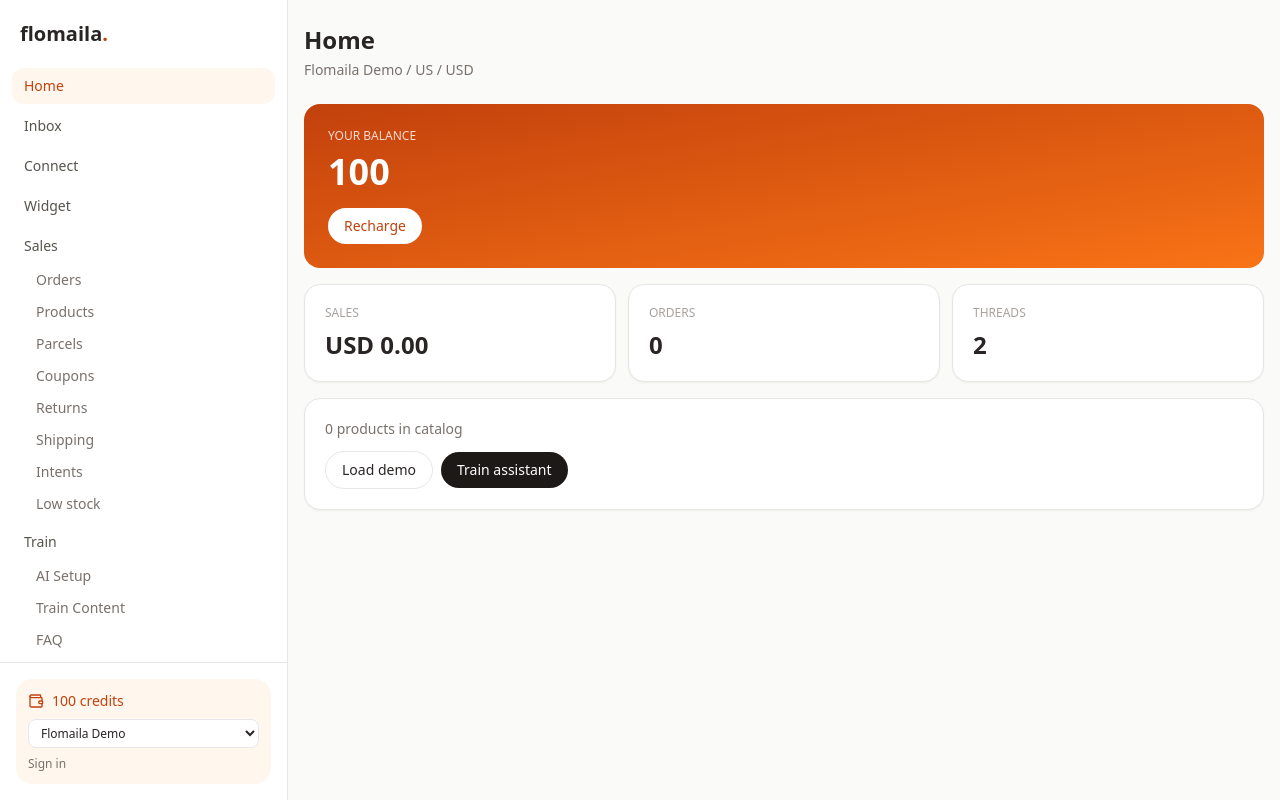
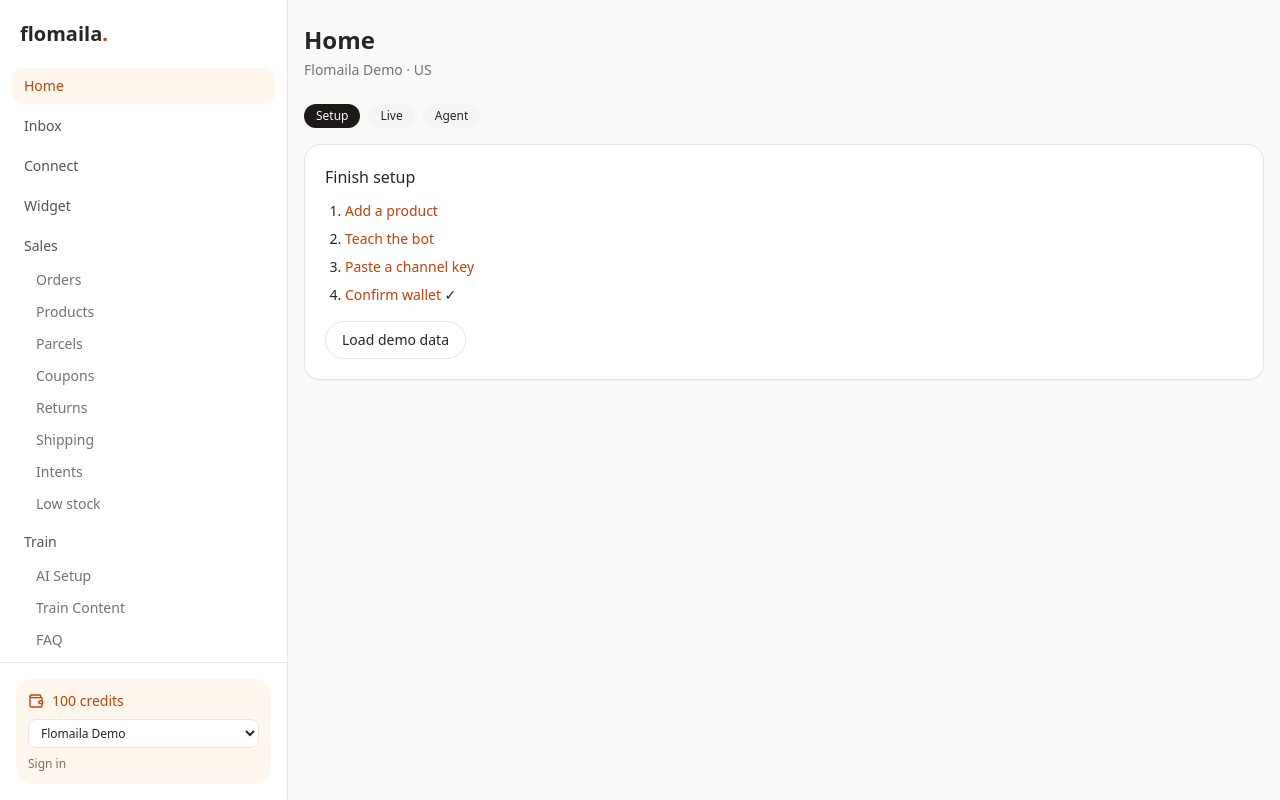
Before and after one commit to hasdit/flomaila-web, a Next.js app: page / in a window 1280 px wide. Built offline with nearby package versions, Linux system fonts and the light colour scheme.

Commit message:
feat: home modes, email canvas, connect wizard, undo helper

```diff
--- a/app/connect/page.tsx
+++ b/app/connect/page.tsx
@@ -1,25 +1,19 @@
 "use client";
 import { useEffect, useState } from "react";
-import { Card, PageHeader } from "@/components/app-shell";
-import { loadConnectors, saveConnector, type Connector } from "@/lib/connect";
-export default function ConnectPage() {
+import { catalog, loadConnectors, saveConnector, type Connector } from "@/lib/connect";
+import { toast } from "@/lib/toast";
+export default function ConnectWizard() {
+  const [step, setStep] = useState(0);
+  const [id, setId] = useState("web");
+  const [key, setKey] = useState("");
   const [items, setItems] = useState<Connector[]>([]);
+  const [ping, setPing] = useState<"idle" | "ok" | "fail">("idle");
   useEffect(() => { setItems(loadConnectors()); }, []);
-  return (
-    <>
-      <PageHeader title="Connect" desc="Store BYO keys locally until OAuth adapters ship." />
-      <div className="grid gap-3 sm:grid-cols-2">{items.map((c) => (
-        <Card key={c.id}>
-          <p className="text-[11px] uppercase tracking-wide text-brand">{c.family}</p>
-          <p className="mt-1 font-medium">{c.name}</p>
-          <p className="mt-1 text-xs text-stone-500">{c.connected ? c.keyHint : "Not connected"}</p>
-          <form className="mt-3 flex flex-wrap gap-2" onSubmit={(e) => { e.preventDefault(); const key = String(new FormData(e.currentTarget).get("key") || ""); setItems(saveConnector(c.id, key)); e.currentTarget.reset(); }}>
-            <input name="key" placeholder="API key" className="flex-1 rounded-full border px-3 py-1 text-sm" />
-            <button className="rounded-full bg-brand px-3 py-1 text-sm text-white" type="submit">Save</button>
-            {c.connected ? <button type="button" className="rounded-full border px-3 py-1 text-sm" onClick={() => setItems(saveConnector(c.id, ""))}>Off</button> : null}
-          </form>
-        </Card>
-      ))}</div>
-    </>
-  );
+  const chosen = catalog.find((c) => c.id === id)!;
+  return (<div className="mx-auto max-w-xl space-y-4"><p className="text-sm text-stone-500">Step {step + 1} / 4</p>
+    {step === 0 && <div className="grid gap-2 sm:grid-cols-2">{catalog.map((c) => <button key={c.id} type="button" onClick={() => setId(c.id)} className={`rounded-2xl border p-3 text-left ${id === c.id ? "border-brand bg-orange-50" : "bg-white"}`}><p className="text-[11px] uppercase text-stone-400">{c.family}</p><p className="font-medium">{c.name}</p></button>)}<button type="button" className="col-span-full rounded-full bg-stone-900 py-2 text-sm text-white" onClick={() => setStep(1)}>Continue</button></div>}
+    {step === 1 && <div className="rounded-2xl border bg-white p-4"><p className="font-medium">Paste key for {chosen.name}</p><input value={key} onChange={(e) => setKey(e.target.value)} className="mt-3 w-full rounded-xl border px-3 py-2 text-sm" placeholder="token" /><button type="button" className="mt-3 rounded-full bg-stone-900 px-4 py-2 text-sm text-white" onClick={() => setStep(2)}>Save & ping</button></div>}
+    {step === 2 && <div className="rounded-2xl border bg-white p-4"><p className="text-sm">Local ping — live API waits for env.</p><button type="button" className="mt-3 rounded-full bg-brand px-4 py-2 text-sm text-white" onClick={() => { const ok = key.trim().length >= 4; setPing(ok ? "ok" : "fail"); if (ok) setItems(saveConnector(id, key)); toast(ok ? "Ping ok" : "Key too short"); }}>Run ping</button>{ping === "ok" && <button type="button" className="ml-2 rounded-full border px-4 py-2 text-sm" onClick={() => setStep(3)}>Next</button>}</div>}
+    {step === 3 && <div className="rounded-2xl border bg-emerald-50 p-6 text-center"><p className="text-lg font-semibold text-emerald-800">Connected</p><p className="mt-1 text-sm text-emerald-700">{chosen.name} ready.</p></div>}
+    <p className="text-xs text-stone-400">{items.filter((i) => i.connected).length} channels stored</p></div>);
 }
--- a/app/page.tsx
+++ b/app/page.tsx
@@ -4,40 +4,38 @@
 import { Card, PageHeader } from "@/components/app-shell";
 import { loadProducts } from "@/lib/catalog";
 import { loadWallet } from "@/lib/credits";
-import { seedDemo } from "@/lib/demo";
 import { loadThreads } from "@/lib/inbox";
 import { loadOrders, orderTotal } from "@/lib/orders";
+import { seedDemo } from "@/lib/demo";
 import { loadSettings } from "@/lib/settings";
-type HomeStats = { name: string; country: string; currency: string; credits: number; products: number; orders: number; sales: number; threads: number };
+import { loadConnectors } from "@/lib/connect";
+type Mode = "setup" | "live" | "agent";
 export default function HomePage() {
-  const [s, setS] = useState<HomeStats>({ name: "Flomaila Demo", country: "US", currency: "USD", credits: 0, products: 0, orders: 0, sales: 0, threads: 0 });
-  useEffect(() => {
-    const st = loadSettings();
-    const orders = loadOrders();
-    setS({ name: st.workspaceName, country: st.country, currency: st.currency, credits: loadWallet().balance, products: loadProducts().length, orders: orders.length, sales: orders.filter((o) => o.status !== "cancelled").reduce((n, o) => n + orderTotal(o), 0), threads: loadThreads().length });
-  }, []);
-  const subtitle = s.name + " / " + s.country + " / " + s.currency;
-  const salesLabel = s.currency + " " + s.sales.toFixed(2);
-  return (
-    <>
-      <PageHeader title="Home" desc={subtitle} />
-      <div className="space-y-4">
-        <div className="overflow-hidden rounded-2xl bg-gradient-to-br from-brand to-orange-500 p-6 text-white">
-          <p className="text-xs uppercase text-white/80">Your balance</p>
-          <p className="mt-2 text-4xl font-semibold">{s.credits}</p>
-          <Link href="/billing" className="mt-4 inline-flex rounded-full bg-white px-4 py-2 text-sm font-medium text-brand">Recharge</Link>
-        </div>
-        <div className="grid gap-3 sm:grid-cols-3">
-          <Card><p className="text-xs uppercase text-stone-400">Sales</p><p className="mt-2 text-2xl font-semibold">{salesLabel}</p></Card>
-          <Card><p className="text-xs uppercase text-stone-400">Orders</p><p className="mt-2 text-2xl font-semibold">{s.orders}</p></Card>
-          <Card><p className="text-xs uppercase text-stone-400">Threads</p><p className="mt-2 text-2xl font-semibold">{s.threads}</p></Card>
-        </div>
-        <Card>
-          <p className="text-sm text-stone-500">{s.products} products in catalog</p>
-          <button type="button" className="mr-2 mt-3 inline-flex rounded-full border px-4 py-2 text-sm" onClick={() => { seedDemo(); location.reload(); }}>Load demo</button>
-          <Link href="/train" className="mt-3 inline-flex rounded-full bg-stone-900 px-4 py-2 text-sm text-white">Train assistant</Link>
-        </Card>
-      </div>
-    </>
-  );
+  const [mode, setMode] = useState<Mode>("setup");
+  const [credits, setCredits] = useState(0);
+  const [products, setProducts] = useState(0);
+  const [orders, setOrders] = useState(0);
+  const [sales, setSales] = useState(0);
+  const [unread, setUnread] = useState(0);
+  const [connected, setConnected] = useState(0);
+  function refresh() {
+    const o = loadOrders();
+    setCredits(loadWallet().balance);
+    setProducts(loadProducts().length);
+    setOrders(o.length);
+    setSales(o.filter((x) => x.status !== "cancelled").reduce((n, x) => n + orderTotal(x), 0));
+    setUnread(loadThreads().filter((t) => t.unread).length);
+    setConnected(loadConnectors().filter((c) => c.connected).length);
+    const setupDone = loadProducts().length > 0 && loadConnectors().some((c) => c.connected);
+    if (setupDone && loadThreads().some((t) => t.unread)) setMode("agent");
+    else if (setupDone) setMode("live");
+    else setMode("setup");
+  }
+  useEffect(() => { refresh(); }, []);
+  const st = typeof window === "undefined" ? { workspaceName: "Flomaila", country: "US", currency: "USD" } : loadSettings();
+  return (<><PageHeader title="Home" desc={st.workspaceName + " · " + st.country} />
+    <div className="mb-4 flex gap-2 text-xs">{(["setup", "live", "agent"] as const).map((m) => <button key={m} type="button" onClick={() => setMode(m)} className={`rounded-full px-3 py-1 capitalize ${mode === m ? "bg-stone-900 text-white" : "bg-stone-100"}`}>{m}</button>)}</div>
+    {mode === "setup" && <Card><p className="font-medium">Finish setup</p><ol className="mt-3 list-decimal space-y-2 pl-5 text-sm"><li><Link className="text-brand" href="/catalog">Add a product</Link> {products ? "✓" : ""}</li><li><Link className="text-brand" href="/train">Teach the bot</Link></li><li><Link className="text-brand" href="/connect">Paste a channel key</Link> {connected ? "✓" : ""}</li><li><Link className="text-brand" href="/billing">Confirm wallet</Link> {credits ? "✓" : ""}</li></ol><button type="button" className="mt-4 rounded-full border px-4 py-2 text-sm" onClick={() => { seedDemo(); refresh(); }}>Load demo data</button></Card>}
+    {mode === "live" && <><div className="overflow-hidden rounded-2xl bg-gradient-to-br from-brand to-orange-500 p-6 text-white"><p className="text-xs uppercase text-white/80">Balance</p><p className="mt-2 text-4xl font-semibold">{credits} cr</p></div><div className="mt-3 grid gap-3 sm:grid-cols-3"><Card><p className="text-xs text-stone-400">Sales</p><p className="mt-2 text-2xl font-semibold">{st.currency} {sales.toFixed(2)}</p></Card><Card><p className="text-xs text-stone-400">Orders</p><p className="mt-2 text-2xl font-semibold">{orders}</p></Card><Card><p className="text-xs text-stone-400">Channels</p><p className="mt-2 text-2xl font-semibold">{connected}</p></Card></div></>}
+    {mode === "agent" && <Card><p className="font-medium">{unread} unread threads</p><p className="mt-1 text-sm text-stone-500">Jump to the queue.</p><Link href="/inbox" className="mt-4 inline-flex rounded-full bg-brand px-4 py-2 text-sm text-white">Open inbox</Link></Card>}</>);
 }
```
Also changed, not shown: app/email/page.tsx (+13 -36 lines), lib/undo.ts (added, +14 -0 lines).
